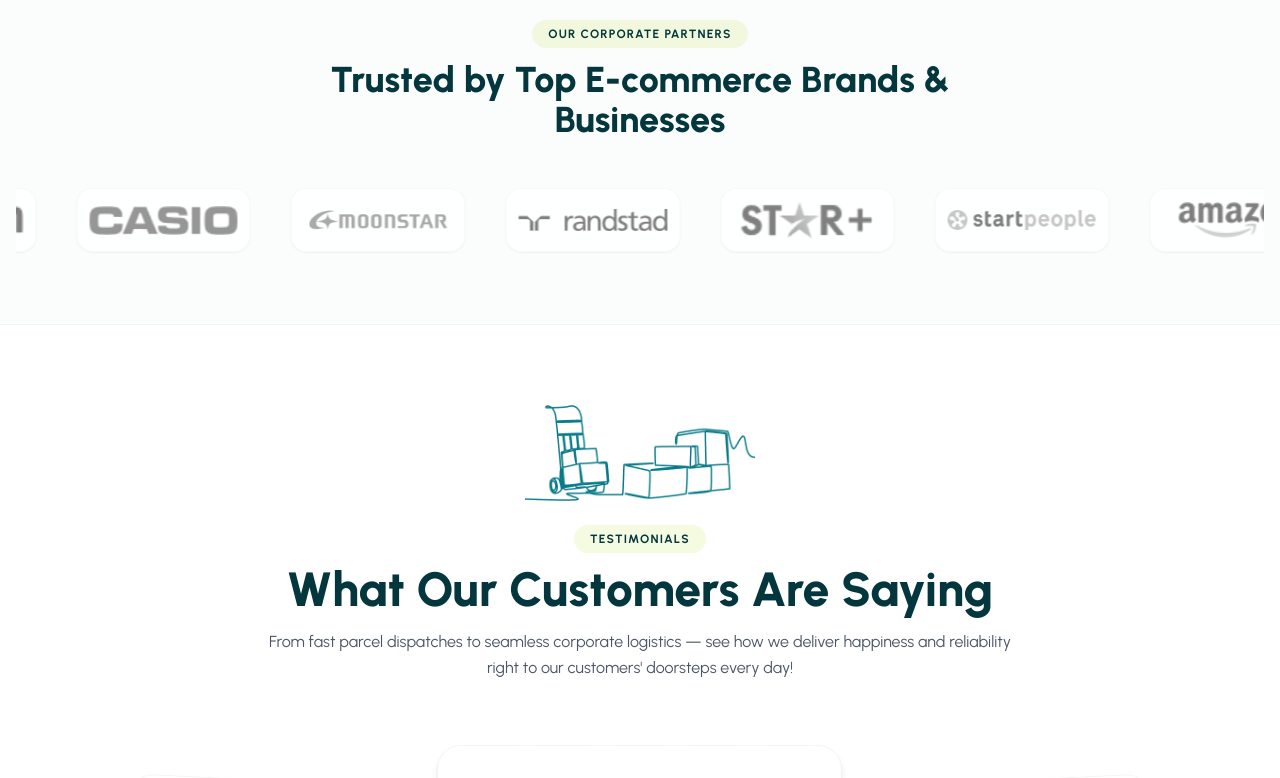
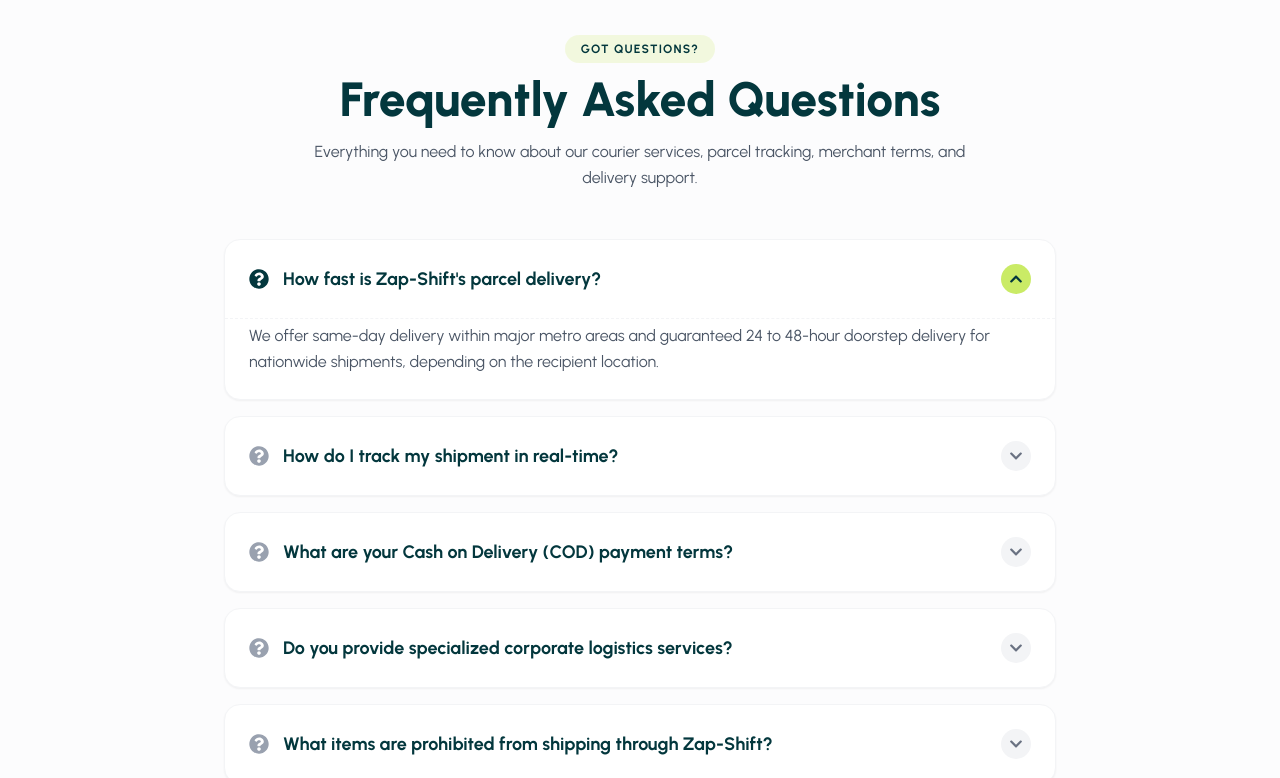
Before and after one commit to opunath26/zap-shift-client, a React (Vite) app: page / in a window 1280 px wide. Shown: the part 5240-6018 px from the top of the page. Built offline with nearby package versions, Linux system fonts and the light colour scheme; no server answers.

Commit message:
feat(home): add FAQ section component with smooth accordion toggles

```diff
--- /dev/null
+++ b/src/pages/Home/FAQ/FAQ.jsx
@@ -0,0 +1,102 @@
+import React, { useState } from 'react';
+import { FaChevronDown, FaQuestionCircle } from 'react-icons/fa';
+
+const faqData = [
+  {
+    id: 1,
+    question: "How fast is Zap-Shift's parcel delivery?",
+    answer: "We offer same-day delivery within major metro areas and guaranteed 24 to 48-hour doorstep delivery for nationwide shipments, depending on the recipient location."
+  },
+  {
+    id: 2,
+    question: "How do I track my shipment in real-time?",
+    answer: "Once your order is placed, you will receive a unique tracking ID and a live link via SMS/Email. You can also track it directly from the 'Track Order' page on our website."
+  },
+  {
+    id: 3,
+    question: "What are your Cash on Delivery (COD) payment terms?",
+    answer: "We collect Cash on Delivery on your behalf without any hidden charges. Funds are automatically transferred directly to your merchant bank account or mobile wallet within 24 hours of successful delivery."
+  },
+  {
+    id: 4,
+    question: "Do you provide specialized corporate logistics services?",
+    answer: "Yes, we offer customized corporate logistics including bulk parcel movements, scheduled pick-ups, dedicated relationship managers, and custom API integration for seamless automated ordering."
+  },
+  {
+    id: 5,
+    question: "What items are prohibited from shipping through Zap-Shift?",
+    answer: "Fragile items without protective packaging, hazardous chemical substances, illegal goods, perishable foods without prior authorization, and unregistered cash or high-value jewelry cannot be dispatched."
+  }
+];
+
+const FAQ = () => {
+  const [openId, setOpenId] = useState(1); // First item open by default
+
+  const toggleFAQ = (id) => {
+    setOpenId(openId === id ? null : id);
+  };
+
+  return (
+    <section className="bg-gray-50/50 py-12 sm:py-20">
+      <div className="mx-auto px-4 sm:px-6 lg:px-8 max-w-4xl">
+
+        {/* Header Section */}
+        <div className="mx-auto mb-12 max-w-2xl text-center">
+          <span className="inline-block bg-primary/20 mb-3 px-4 py-1.5 rounded-full font-bold text-secondary text-xs uppercase tracking-widest">
+            Got Questions?
+          </span>
+          <h2 className="mb-4 font-extrabold text-secondary text-3xl sm:text-4xl lg:text-5xl">
+            Frequently Asked Questions
+          </h2>
+          <p className="text-gray-600 text-sm sm:text-base leading-relaxed">
+            Everything you need to know about our courier services, parcel tracking, merchant terms, and delivery support.
+          </p>
+        </div>
+
+        {/* Accordion Container */}
+        <div className="space-y-4">
+          {faqData.map((item) => {
+            const isOpen = openId === item.id;
+            return (
+              <div
+                key={item.id}
+                className="bg-white shadow-xs hover:shadow-md border border-gray-100 rounded-2xl overflow-hidden transition-all duration-300"
+              >
+                <button
+                  onClick={() => toggleFAQ(item.id)}
+                  className="flex justify-between items-center gap-4 p-5 sm:p-6 focus:outline-none w-full text-left select-none"
+                >
+                  <div className="flex items-center gap-3.5">
+                    <FaQuestionCircle className={`text-lg sm:text-xl shrink-0 transition-colors duration-300 ${isOpen ? 'text-secondary' : 'text-gray-400'}`} />
+                    <span className="font-bold text-secondary text-base sm:text-lg">
+                      {item.question}
+                    </span>
+                  </div>
+                  <div className={`p-2 rounded-full transition-all duration-300 ${isOpen ? 'bg-primary text-secondary rotate-180' : 'bg-gray-100 text-gray-500'}`}>
+                    <FaChevronDown className="text-xs sm:text-sm" />
+                  </div>
+                </button>
+
+                {/* Collapsible Answer Box */}
+                <div
+                  className={`grid transition-all duration-300 ease-in-out ${
+                    isOpen ? 'grid-rows-[1fr] opacity-100' : 'grid-rows-[0fr] opacity-0'
+                  }`}
+                >
+                  <div className="overflow-hidden">
+                    <p className="px-5 sm:px-6 pt-1 pb-6 border-gray-100 border-t border-dashed text-gray-600 text-sm sm:text-base leading-relaxed">
+                      {item.answer}
+                    </p>
+                  </div>
+                </div>
+              </div>
+            );
+          })}
+        </div>
+
+      </div>
+    </section>
+  );
+};
+
+export default FAQ;
--- a/src/pages/Home/Home/Home.jsx
+++ b/src/pages/Home/Home/Home.jsx
@@ -8,6 +8,7 @@
 import StatsSection from '../StatsSection/StatsSection';
 import WhyChooseUs from '../WhyChooseUs/WhyChooseUs';
 import JoinBanner from '../JoinBanner/JoinBanner';
+import FAQ from '../FAQ/FAQ';
 
 const reviewsPromise = fetch('/reviews.json').then(res => res.json());
 
@@ -22,6 +23,7 @@
             <OurServices></OurServices>
             <WhyChooseUs />
             <JoinBanner />
+            <FAQ />
             <Brands></Brands>
             <Reviews reviewsPromise={reviewsPromise}></Reviews>
         </div>
```
